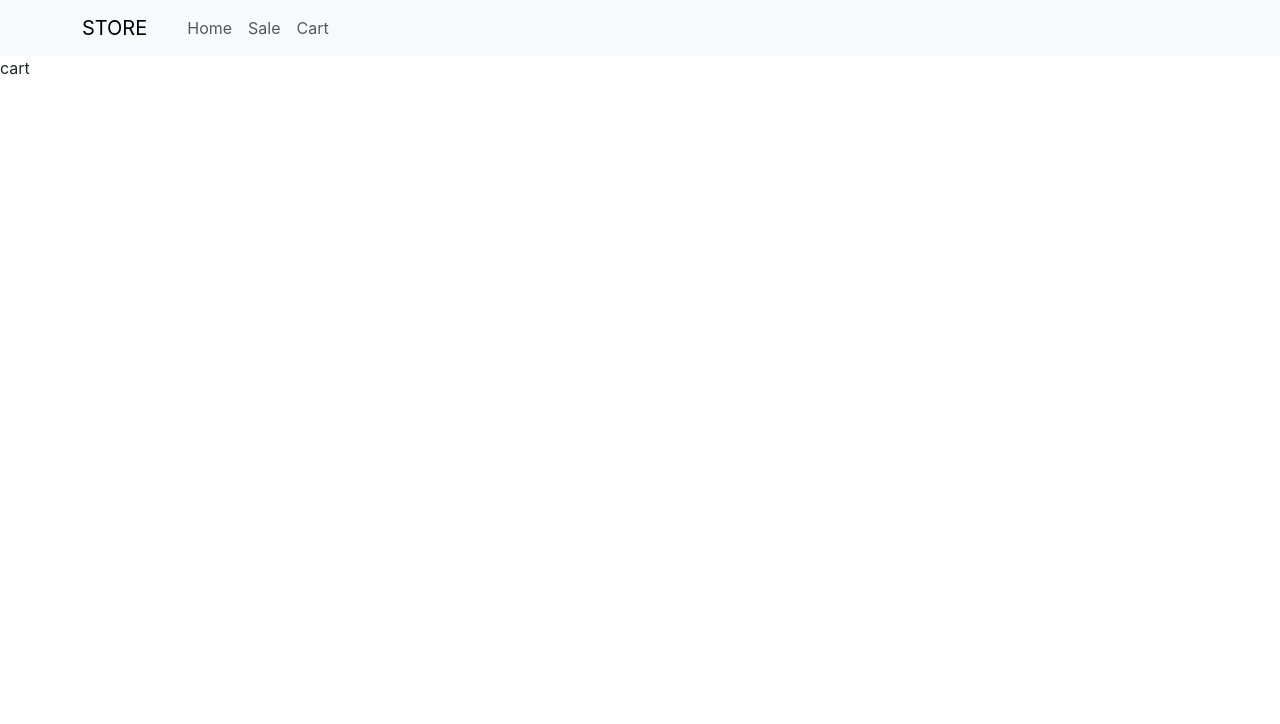
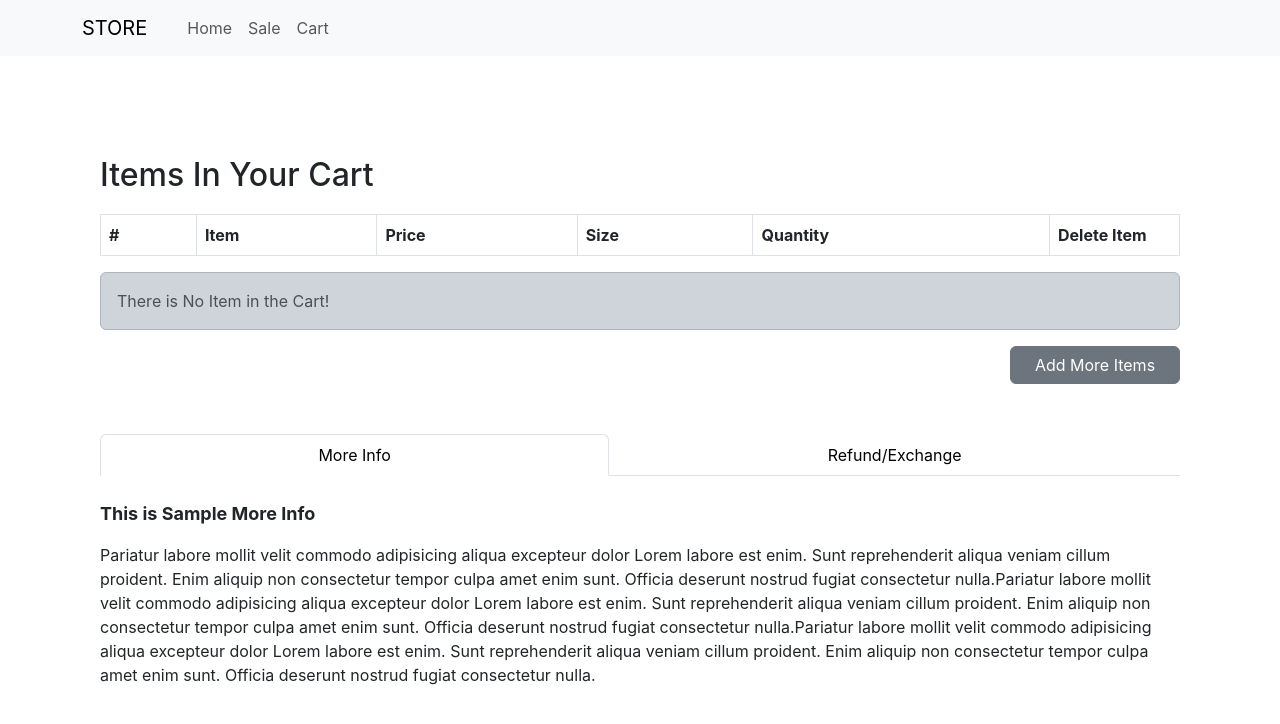
Before and after one commit to heo19/shop-webpage, a React (Create React App) app: page /cart in a window 1280 px wide. Shown: the top 724 px of the page. Built offline with nearby package versions, Linux system fonts and the light colour scheme.

Commit message:
Add Cart and make it compatible with outher routers

```diff
--- a/package.json
+++ b/package.json
@@ -3,6 +3,7 @@
   "version": "0.1.0",
   "private": true,
   "dependencies": {
+    "@reduxjs/toolkit": "^1.9.5",
     "@testing-library/jest-dom": "^5.16.5",
     "@testing-library/react": "^13.4.0",
     "@testing-library/user-event": "^13.5.0",
@@ -10,6 +11,7 @@
     "react": "^18.2.0",
     "react-bootstrap": "^2.7.4",
     "react-dom": "^18.2.0",
+    "react-redux": "^8.1.0",
     "react-router-dom": "^6.12.1",
     "react-scripts": "5.0.1",
     "web-vitals": "^2.1.4"
--- a/src/App.js
+++ b/src/App.js
@@ -1,6 +1,7 @@
 import Home from './components/Home'
 import Sale from './components/Sale'
 import Detail from './components/Detail'
+import Cart from './components/Cart'
 
 import { Routes, Route, Link } from 'react-router-dom'
 import { Navbar, Container, Nav } from "react-bootstrap"
@@ -27,7 +28,7 @@ function App() {
         <Route path="/" element={<Home></Home>} />
         <Route path="/sale" element={<Sale></Sale>} />
         <Route path="/detail/:id" element={<Detail></Detail>} />
-        <Route path="/cart" element={<div>cart</div>} />
+        <Route path="/cart" element={<Cart></Cart>} />
       </Routes>
 
     </div>
--- /dev/null
+++ b/src/components/Cart.css
@@ -0,0 +1,48 @@
+.mainContentCart{
+    margin-left: 100px;
+    margin-right: 100px;
+    display: flex;
+    flex-direction: column;
+}
+
+.buttonGroup{
+    float: right;
+    margin-right: 20px;
+}
+
+.deleteItemCell{
+    width: 130px;
+}
+
+.cartTitle{
+    margin-bottom: 20px;;
+}
+
+.orderNowButtonGroup{
+    float: right;
+    margin-left: auto;
+}
+
+.orderNowButton{
+    width: 130px;
+    margin-left: auto;
+}
+
+.addMoreButton{
+    width: 170px;
+    margin-left: 10px;
+}
+
+.addMoreButtonNoCart{
+    width: 170px;
+    float:right;
+}
+
+.actionContainer{
+    display: flex;
+    flex-direction: row;
+    align-items: center;
+}
+.totalPrice{
+    margin:0;
+}
--- /dev/null
+++ b/src/components/Cart.js
@@ -0,0 +1,174 @@
+import React, { useState } from 'react'
+import Table from 'react-bootstrap/Table';
+import Button from 'react-bootstrap/Button';
+import ButtonGroup from 'react-bootstrap/ButtonGroup';
+import { useDispatch, useSelector } from "react-redux"
+import { deleteItem, increaseQuantity, decreaseQuantity } from "./store.js"
+import { Link } from 'react-router-dom'
+import Accordion from 'react-bootstrap/Accordion';
+import Nav from 'react-bootstrap/Nav';
+import Alert from 'react-bootstrap/Alert';
+
+import './Cart.css'
+
+function Cart() {
+    let cartData = useSelector((state) => state.cart);
+    let [tabStatus, setTabStatus] = useState(0);
+
+    function getTotalPrice(){
+        var totalPrice = 0;
+        for(var i = 0; i < cartData.length; i++){
+            totalPrice += (cartData[i].itemPrice * cartData[i].itemQuantity);
+        }
+
+        return totalPrice;
+    }
+
+    return (
+        <div>
+            <div className="spacer" />
+            <div className="mainContentCart">
+                <h2 className="cartTitle">
+                    Items In Your Cart
+                </h2>
+                <Table striped bordered hover>
+                    <thead>
+                        <tr>
+                            <th>#</th>
+                            <th>Item</th>
+                            <th>Price</th>
+                            <th>Size</th>
+                            <th>Quantity</th>
+                            <th className='deleteItemCell'>Delete Item</th>
+                        </tr>
+                    </thead>
+                    <tbody>
+                        {cartData.map((cartInfo, index) => {
+                            return (
+                                <TableBody
+                                    key={index}
+                                    index={index}
+                                    id={cartInfo.itemId}
+                                    itemName={cartInfo.itemTitle}
+                                    itemPrice={cartInfo.itemPrice}
+                                    itemSize={cartInfo.itemSize}
+                                    itemQuantity={cartInfo.itemQuantity}
+                                ></TableBody>
+                            );
+                        })}
+                    </tbody>
+                </Table>
+                <NoItemInCart arrayLength={cartData.length} totalPrice={getTotalPrice()}></NoItemInCart>
+                <div className="infoTab">
+                    <Nav fill variant="tabs" defaultActiveKey="tab0">
+                        <Nav.Item>
+                            <Nav.Link onClick={() => { setTabStatus(0) }} eventKey="tab0" className="tabText">More Info</Nav.Link>
+                        </Nav.Item>
+                        <Nav.Item>
+                            <Nav.Link onClick={() => { setTabStatus(1) }} eventKey="tab1" className="tabText">Refund/Exchange</Nav.Link>
+                        </Nav.Item>
+                    </Nav>
+                    <TabContent tab={tabStatus}></TabContent>
+                </div>
+            </div>
+            <br />
+        </div>
+    )
+}
+
+function TableBody(props) {
+    let dispatch = useDispatch();
+    return (
+        <tr>
+            <td>{props.index}</td>
+            <td>{props.itemName}</td>
+            <td>${props.itemPrice}</td>
+            <td>{props.itemSize}</td>
+            <td>
+                {props.itemQuantity}
+                <ButtonGroup className="me-2 buttonGroup">
+                    <Button variant="outline-dark" onClick={() => {
+                        dispatch(increaseQuantity(props.index));
+                    }}>+</Button>
+                    <Button variant="outline-dark" onClick={() => {
+                        dispatch(decreaseQuantity(props.index));
+                    }}>-</Button>
+                </ButtonGroup>
+            </td>
+            <td className='deleteItemCell'>
+                <Button variant="danger" onClick={() => {
+                    dispatch(deleteItem(props.index));
+                }}>Delete Item</Button>
+            </td>
+        </tr>
+    );
+}
+
+function NoItemInCart(props) {
+    if (props.arrayLength === 0) {
+        return (
+            <div>
+                <Alert key='dark' variant='dark'>
+                    There is No Item in the Cart!
+                </Alert>
+                <Link to="/sale"><Button variant="secondary" className="addMoreButtonNoCart">Add More Items</Button></Link>
+            </div>
+
+        );
+    } else {
+        return (
+            <div className='actionContainer'>
+                <div className='totalPriceContainer'>
+                    <p className = 'totalPrice'>Total Price: ${props.totalPrice}</p>
+                </div>
+                <div className='orderNowButtonGroup'>
+                    <Button variant="dark" className="orderNowButton">Order Now</Button>
+                    <Link to="/sale"><Button variant="secondary" className="addMoreButton">Add More Items</Button></Link>
+                </div>
+            </div>
+
+        );
+    }
+}
+
+function TabContent(props) {
+    let loremText = "Pariatur labore mollit velit commodo adipisicing aliqua excepteur dolor Lorem labore est enim. Sunt reprehenderit aliqua veniam cillum proident. Enim aliquip non consectetur tempor culpa amet enim sunt. Officia deserunt nostrud fugiat consectetur nulla.";
+    if (props.tab === 0) {
+        return (
+            <div className='moreInfoContainer'>
+                <br />
+                <p className="moreInfoTitle">This is Sample More Info</p>
+                <p className="moreInfoText">
+                    {loremText}
+                    {loremText}
+                    {loremText}
+                </p>
+            </div>
+        );
+    } else if (props.tab === 1) {
+        return (
+            <div>
+                <br />
+                <Accordion defaultActiveKey="0">
+                    <Accordion.Item eventKey="0">
+                        <Accordion.Header>Refund Policy</Accordion.Header>
+                        <Accordion.Body className="moreInfoText">
+                            {loremText}
+                        </Accordion.Body>
+                    </Accordion.Item>
+                    <Accordion.Item eventKey="1">
+                        <Accordion.Header>Exchange Policy</Accordion.Header>
+                        <Accordion.Body className="moreInfoText">
+                            {loremText}
+                        </Accordion.Body>
+                    </Accordion.Item>
+                </Accordion>
+            </div>
+        );
+    } else {
+        return (
+            <div>Wrong Tab</div>
+        );
+    }
+}
+export default Cart
--- a/src/components/Detail.css
+++ b/src/components/Detail.css
@@ -55,3 +55,7 @@
     min-width: 100%;
     width: 0;
 }
+
+.alertTop{
+    margin-top:26px;
+}
--- a/src/components/ItemCard.js
+++ b/src/components/ItemCard.js
@@ -13,7 +13,7 @@ function ItemCard(props) {
         <Card.Body>
           <Card.Title>{props.itemTitle}</Card.Title>
           <Card.Text>
-            Price: {props.itemPrice}
+            Price: ${props.itemPrice}
           </Card.Text>
           <Link to={"/detail/" + props.id}><Button variant="outline-dark">View More</Button></Link>
         </Card.Body>
--- a/src/components/Sale.css
+++ b/src/components/Sale.css
@@ -17,6 +17,7 @@
 .saleTitle{
     width:100%;
 }
+
 .itemSets{
     width:90vw;
     padding:30px;
--- a/src/components/data.js
+++ b/src/components/data.js
@@ -3,63 +3,63 @@ let itemData = [
       id : 0,
       img: "/images/item0.jpg",
       title : "White and Black",
-      price : '$89'
+      price : 89
     },
 
     {
       id : 1,
       img: "/images/item1.jpg",
       title : "Red Knit",
-      price : '$129'
+      price : 129
     },
 
     {
       id : 2,
       img: "/images/item2.jpg",
       title : "Grey Yordan",
-      price : '$99'
+      price : 99
     },
 
     {
       id : 3,
       img: "/images/shoe3RacerAdapt.png",
       title : "Racer Adapt 4.0",
-      price : '$49'
+      price : 49
     },
 
     {
       id : 4,
       img: "/images/shoe4QuestarFlow.jpg",
       title : "Questar Flow",
-      price : '$69'
+      price : 69
     },
 
     {
       id : 5,
       img: "/images/shoe5X_PLRBOOST.jpg",
       title : "X_PLRBOOST",
-      price : '$109'
+      price : 109
     },
 
     {
       id : 6,
       img: "/images/shoe6RacerTR21.jpg",
       title : "Racer TR 21",
-      price : '$89'
+      price : 89
     },
 
     {
       id : 7,
       img: "/images/shoe7CourtRevival.png",
       title : "Court Revival",
-      price : '$59'
+      price : 59
     },
 
     {
       id : 8,
       img: "/images/shoe8AdidasSlide.png",
       title : "Adidas Slide",
-      price : '$39'
+      price : 39
     }
   ]
 
--- /dev/null
+++ b/src/components/store.js
@@ -0,0 +1,35 @@
+import { configureStore, createSlice } from '@reduxjs/toolkit'
+
+let cart = createSlice({
+    name : 'cart',
+    initialState : [],
+
+    reducers : {
+        addItem(state, action){
+            state.push(action.payload);
+        },
+
+        deleteItem(state, action){
+            state.splice(action.payload, 1);
+        },
+
+        increaseQuantity(state, action){
+            state[action.payload].itemQuantity += 1;
+        },
+
+        decreaseQuantity(state, action){
+            if(state[action.payload].itemQuantity > 1) {
+              state[action.payload].itemQuantity -= 1;
+            }
+        }
+      }
+
+})
+
+export let { addItem, deleteItem, increaseQuantity, decreaseQuantity } = cart.actions
+
+export default configureStore({
+  reducer: {
+    cart : cart.reducer
+  }
+})
--- a/src/index.js
+++ b/src/index.js
@@ -4,14 +4,18 @@ import './index.css';
 import App from './App';
 import reportWebVitals from './reportWebVitals';
 import { BrowserRouter } from 'react-router-dom';
+import { Provider } from "react-redux";
+import store from './components/store.js'
 
 const root = ReactDOM.createRoot(document.getElementById('root'));
 root.render(
   <React.StrictMode>
     <BrowserRouter>
-    <App />
+      <Provider store={store}>
+        <App />
+      </Provider>
     </BrowserRouter>
-  </React.StrictMode>
+  </React.StrictMode >
 );
 
 // If you want to start measuring performance in your app, pass a function
```
Also changed, not shown: src/components/Detail.js (+60 -8 lines), 1 other file (tests, documents, lock files or other folders).
